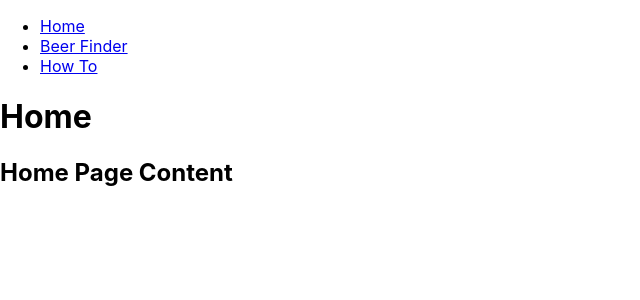
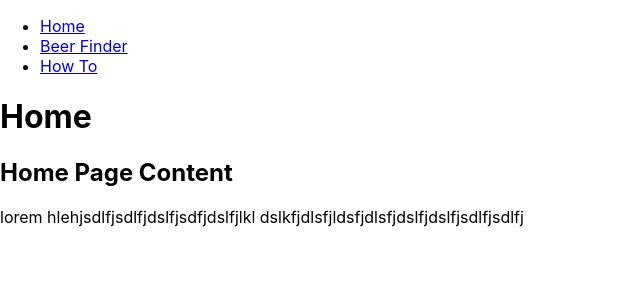
Before and after one commit to DevBara/Beer-Connoisseur, a React (Create React App) app: page /Home in a window 1280 px wide. Shown: the top 300 px of the page, without its empty margins (0-640 px from the left). Built offline with nearby package versions, Linux system fonts and the light colour scheme.

Commit message:
added test text

```diff
--- a/src/components/Home.js
+++ b/src/components/Home.js
@@ -6,6 +6,9 @@ export default class Home extends Component {
             <div>
                 <h1>Home</h1>
                 <h2>Home Page Content</h2>
+                <p>lorem hlehjsdlfjsdlfjdslfjsdfjdslfjlkl
+                        dslkfjdlsfjldsfjdlsfjdslfjdslfjsdlfjsdlfj
+                </p>
 
             </div>
         )
```
